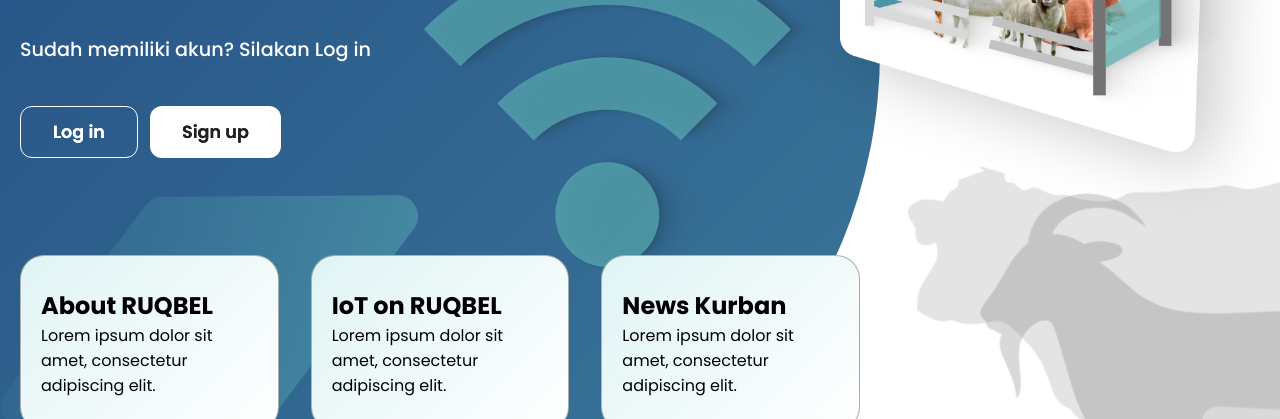
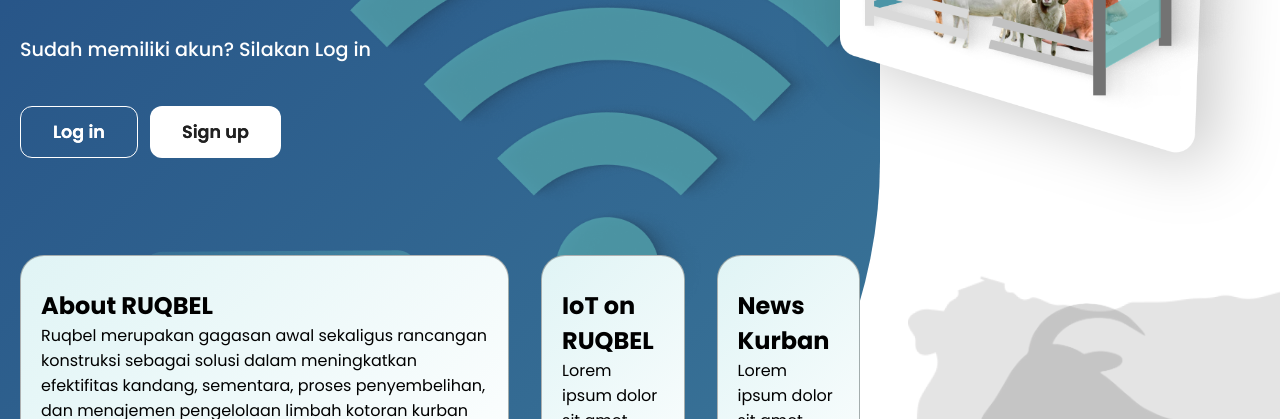
Before and after one commit to Bahrie58/RUQBEL.github.io, a plain HTML site: page index.html in a window 1280 px wide. Shown: the part 381-800 px from the top of the page. Drawn offline with nearby package versions, Linux system fonts and the light colour scheme.

Commit message:
Update index.html

```diff
--- a/index.html
+++ b/index.html
@@ -82,7 +82,7 @@
                 <div class="card-container">
                     <div class="card" onclick="scrollTarget('about')">
                         <h2>About RUQBEL</h2>
-                        <p>Lorem ipsum dolor sit amet, consectetur adipiscing elit.</p>
+                        <p>Ruqbel merupakan gagasan awal sekaligus rancangan konstruksi sebagai solusi dalam meningkatkan efektifitas kandang, sementara, proses penyembelihan, dan menajemen pengelolaan limbah kotoran kurban pada pelaksanaan Idul Adha</p>
                     </div>
                     <div class="card" onclick="location.href='./pages/iot.html'">
                         <h2>IoT on RUQBEL</h2>
```
